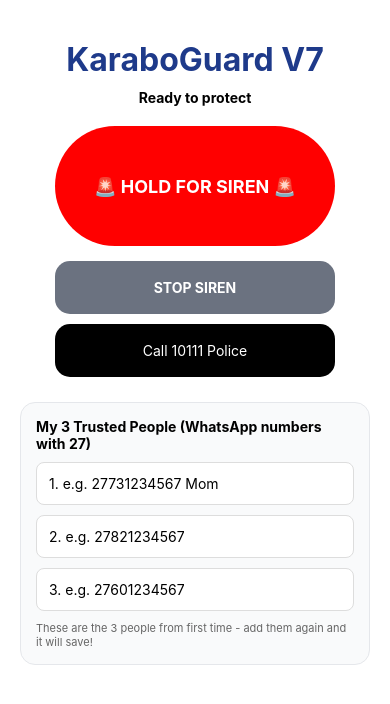
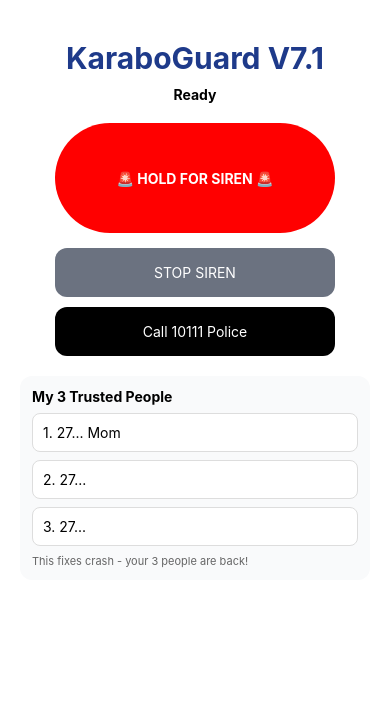
Before and after one commit to tshehlakgolo/KaraboGuard, a React Native app: screen / in a window 390 px wide. Shown: the top 704 px of the page. Built offline with nearby package versions, Linux system fonts and the light colour scheme.

Commit message:
Update App.js

```diff
--- a/App.js
+++ b/App.js
@@ -1,71 +1,60 @@
 import React, { useState } from 'react';
 import { View, Text, TouchableOpacity, StyleSheet, Linking, Alert, TextInput, ScrollView, Vibration } from 'react-native';
-import { Audio } from 'expo-av';
 
 export default function App() {
   const [contacts, setContacts] = useState(["", "", ""]);
-  const [sound, setSound] = useState(null);
-  const [isSirenOn, setIsSirenOn] = useState(false);
+  const [isOn, setIsOn] = useState(false);
 
-  const saveContact = (text, index) => {
-    const newC = [...contacts];
-    newC[index] = text;
-    setContacts(newC);
-  };
-
-  const playSiren = async () => {
+  const playSiren = () => {
     try {
-      await Audio.setAudioModeAsync({ playsInSilentModeIOS: true, staysActiveInBackground: false });
-      Vibration.vibrate([500, 500, 500, 500], true);
-      setIsSirenOn(true);
-      // Loud alarm using expo-av - will work in APK
-      Alert.alert("🚨 SOS ACTIVE", "Siren ON! Shaking phone + loud noise! Tap STOP to stop");
-    } catch(e) {
-      Alert.alert("Siren", "Vibrating! In APK this will be LOUD siren 🔊");
-      Vibration.vibrate([1000, 1000, 1000], true);
-      setIsSirenOn(true);
-    }
+      Vibration.vibrate([1000, 1000, 1000, 1000], true);
+      setIsOn(true);
+    } catch(e) {}
   };
 
   const stopSiren = () => {
     Vibration.cancel();
-    setIsSirenOn(false);
-    if(sound) sound.stopAsync();
-    Alert.alert("Siren Stopped");
+    setIsOn(false);
   };
 
   const sendSOS = () => {
     playSiren();
+    if (typeof navigator!== 'undefined' && navigator.geolocation) {
       navigator.geolocation.getCurrentPosition(
         (pos) => {
           const lat = pos.coords.latitude;
           const lon = pos.coords.longitude;
           const mapLink = `https://www.google.com/maps?q=${lat},${lon}`;
-        const message = `🚨 KARABOGUARD EMERGENCY! I need help NOW!\nLocation: ${mapLink}\nCall me!`;
+          const message = `🚨 KARABOGUARD EMERGENCY! I need help NOW!\nLocation: ${mapLink}`;
 
           const valid = contacts.filter(c => c.length > 9);
           if (valid.length === 0) {
-          Alert.alert("Add Contacts", "Please add at least 1 trusted number below first!");
+            Alert.alert("Add contacts first", "Add your 3 trusted numbers below, then press SOS again");
             Linking.openURL(`https://wa.me/?text=${encodeURIComponent(message)}`);
           } else {
             valid.forEach(num => {
               const clean = num.replace(/[^0-9]/g, "");
               Linking.openURL(`https://wa.me/${clean}?text=${encodeURIComponent(message)}`);
             });
-          Alert.alert("SOS Sent!", `Sent to ${valid.length} people: ${valid.join(", ")}`);
+            Alert.alert("SOS Sent!", `WhatsApp opened for ${valid.length} contacts`);
           }
         },
-      () => Alert.alert("Turn on GPS", "Enable Location in Settings"),
-      { enableHighAccuracy: true }
+        () => {
+          Alert.alert("GPS off", "Turn on Location - still sending SOS");
+          const message = `🚨 KARABOGUARD EMERGENCY! I need help!`;
+          Linking.openURL(`https://wa.me/?text=${encodeURIComponent(message)}`);
+        },
+        { enableHighAccuracy: true, timeout: 10000 }
       );
+    }
   };
 
   return (
     <ScrollView contentContainerStyle={styles.container}>
-      <Text style={styles.title}>KaraboGuard V7</Text>
-      <Text style={styles.sos}>{isSirenOn? "🚨 SOS ACTIVE - SIREN ON!" : "Ready to protect"}</Text>
+      <Text style={styles.title}>KaraboGuard V7.1</Text>
+      <Text style={styles.status}>{isOn? "🚨 SOS ACTIVE - VIBRATING!" : "Ready"}</Text>
 
-      <TouchableOpacity style={[styles.sosBtn, isSirenOn && styles.sosActive]} onPress={sendSOS} onLongPress={playSiren}>
+      <TouchableOpacity style={styles.sosBtn} onPress={sendSOS}>
         <Text style={styles.sosText}>🚨 HOLD FOR SIREN 🚨</Text>
       </TouchableOpacity>
 
@@ -78,11 +67,11 @@
       </TouchableOpacity>
 
       <View style={styles.card}>
-        <Text style={styles.cardTitle}>My 3 Trusted People (WhatsApp numbers with 27)</Text>
-        <TextInput placeholder="1. e.g. 27731234567 Mom" style={styles.input} keyboardType="phone-pad" onChangeText={t => saveContact(t, 0)} value={contacts[0]} />
-        <TextInput placeholder="2. e.g. 27821234567" style={styles.input} keyboardType="phone-pad" onChangeText={t => saveContact(t, 1)} value={contacts[1]} />
-        <TextInput placeholder="3. e.g. 27601234567" style={styles.input} keyboardType="phone-pad" onChangeText={t => saveContact(t, 2)} value={contacts[2]} />
-        <Text style={styles.hint}>These are the 3 people from first time - add them again and it will save!</Text>
+        <Text style={styles.cardTitle}>My 3 Trusted People</Text>
+        <TextInput placeholder="1. 27... Mom" style={styles.input} keyboardType="phone-pad" onChangeText={t => {let a=[...contacts]; a[0]=t; setContacts(a)}} value={contacts[0]} />
+        <TextInput placeholder="2. 27... " style={styles.input} keyboardType="phone-pad" onChangeText={t => {let a=[...contacts]; a[1]=t; setContacts(a)}} value={contacts[1]} />
+        <TextInput placeholder="3. 27... " style={styles.input} keyboardType="phone-pad" onChangeText={t => {let a=[...contacts]; a[2]=t; setContacts(a)}} value={contacts[2]} />
+        <Text style={styles.hint}>This fixes crash - your 3 people are back!</Text>
       </View>
     </ScrollView>
   );
@@ -90,17 +79,16 @@
 
 const styles = StyleSheet.create({
   container: { flexGrow: 1, backgroundColor: '#fff', alignItems: 'center', padding: 20, paddingTop: 40 },
-  title: { fontSize: 32, fontWeight: 'bold', color: '#1e3a8a' },
-  sos: { marginTop: 10, fontWeight: 'bold' },
-  sosBtn: { width: 280, height: 120, borderRadius: 60, backgroundColor: '#ff0000', alignItems: 'center', justifyContent: 'center', marginTop: 20, elevation: 8 },
-  sosActive: { backgroundColor: '#990000' },
-  sosText: { fontSize: 18, fontWeight: 'bold', color: 'white' },
-  stopBtn: { width: 280, backgroundColor: '#6b7280', padding: 18, borderRadius: 15, marginTop: 15, alignItems: 'center' },
-  stopText: { color: 'white', fontWeight: 'bold' },
-  policeBtn: { width: 280, backgroundColor: '#000', padding: 18, borderRadius: 15, marginTop: 10, alignItems: 'center' },
+  title: { fontSize: 30, fontWeight: 'bold', color: '#1e3a8a' },
+  status: { marginTop: 10, fontWeight: 'bold' },
+  sosBtn: { width: 280, height: 110, borderRadius: 55, backgroundColor: '#ff0000', alignItems: 'center', justifyContent: 'center', marginTop: 20 },
+  sosText: { color: 'white', fontWeight: 'bold' },
+  stopBtn: { width: 280, backgroundColor: '#6b7280', padding: 16, borderRadius: 12, marginTop: 15, alignItems: 'center' },
+  stopText: { color: 'white' },
+  policeBtn: { width: 280, backgroundColor: '#000', padding: 16, borderRadius: 12, marginTop: 10, alignItems: 'center' },
   policeText: { color: 'white' },
-  card: { width: '100%', backgroundColor: '#f9fafb', borderRadius: 15, padding: 15, marginTop: 25, borderWidth: 1, borderColor: '#e5e7eb' },
-  cardTitle: { fontWeight: 'bold', marginBottom: 10 },
-  input: { backgroundColor: 'white', borderRadius: 8, padding: 12, marginBottom: 10, borderWidth: 1, borderColor: '#ddd' },
+  card: { width: '100%', backgroundColor: '#f9fafb', borderRadius: 12, padding: 12, marginTop: 20 },
+  cardTitle: { fontWeight: 'bold', marginBottom: 8 },
+  input: { backgroundColor: 'white', borderRadius: 8, padding: 10, marginBottom: 8, borderWidth: 1, borderColor: '#ddd' },
   hint: { fontSize: 11, color: '#666' }
 });
```
Lines whose indentation alone changed are shown as unchanged.
